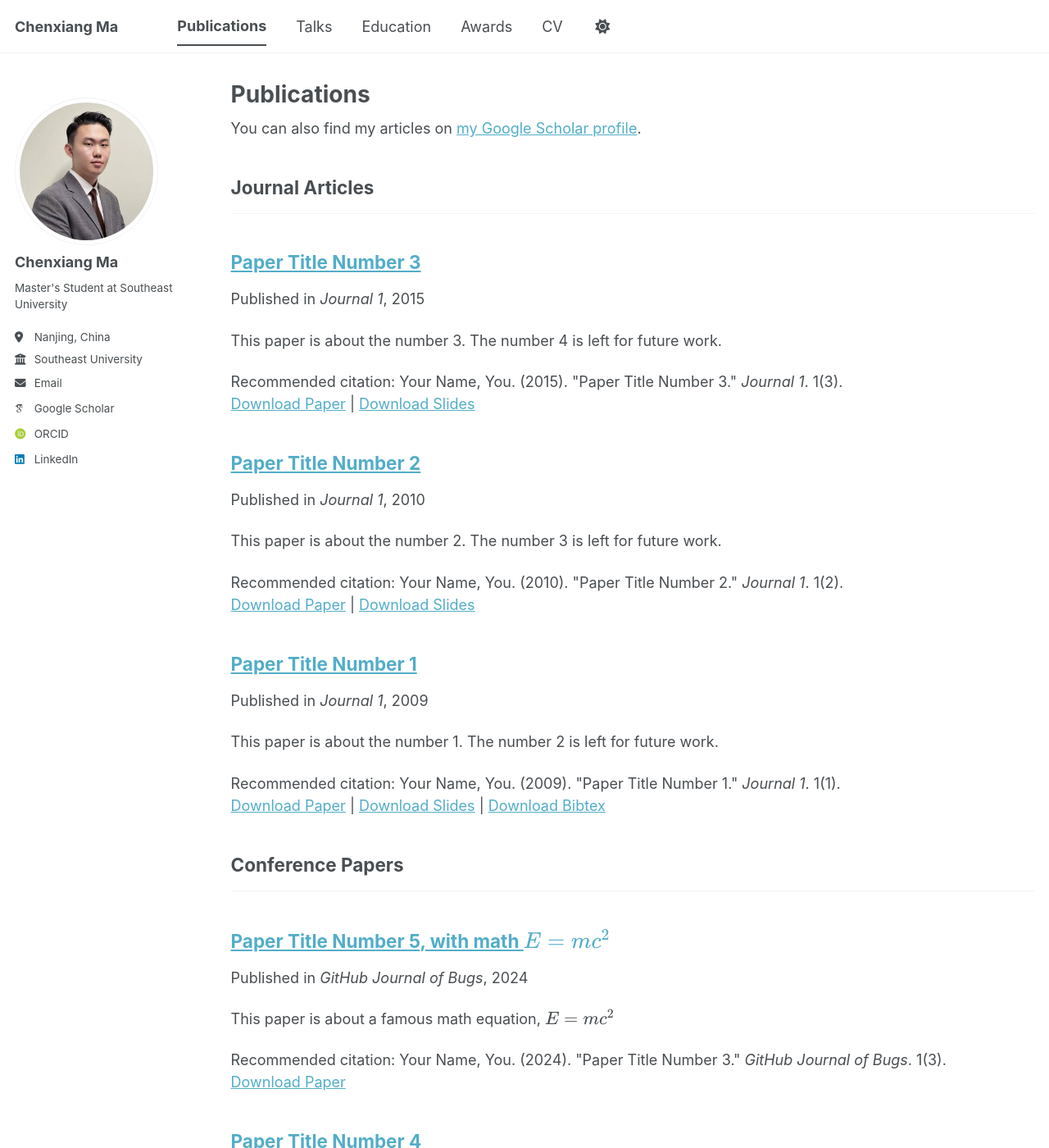
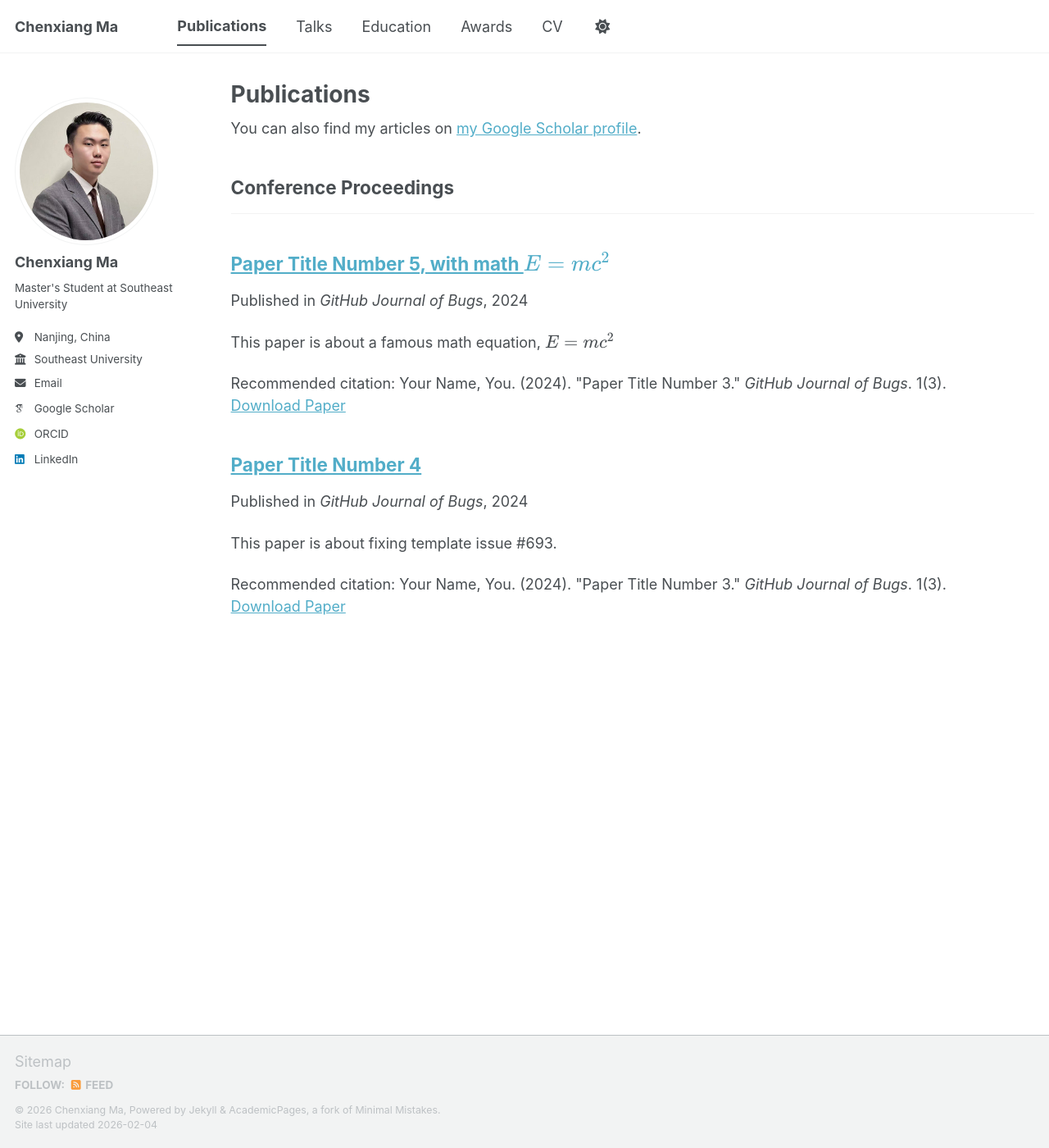
Before and after one commit to macxii23/macxii23.github.io, a Jekyll site: the page built from _pages/publications.html, in a window 1280 px wide and 1400 px high. Shown: the whole window at 82% size. Built offline with Jekyll 4.4.1, drawn with Linux system fonts in a browser that asks for light colours; some web fonts are replaced; a script bundle is joined from its source files by our own code; library files that are not in the unit come from our copies.

Commit message:
Update _config.yml

```diff
--- a/_config.yml
+++ b/_config.yml
@@ -83,12 +83,14 @@
 
 # Publication Category - The following the list of publication categories and their headings
 publication_category:
-  books:
-    title: 'Books'
-  manuscripts:
-    title: 'Journal Articles'
+  journals:
+    title: 'Journal Publications'
   conferences:
-    title: 'Conference Papers'
+    title: 'Conference Proceedings'
+  submitted:
+    title: 'Submitted & Preprint'
+  patents:
+    title: 'Patents'
 
 # Site Settings
 teaser                   :  # filename of teaser fallback teaser image placed in /images/ for social media previews
```
